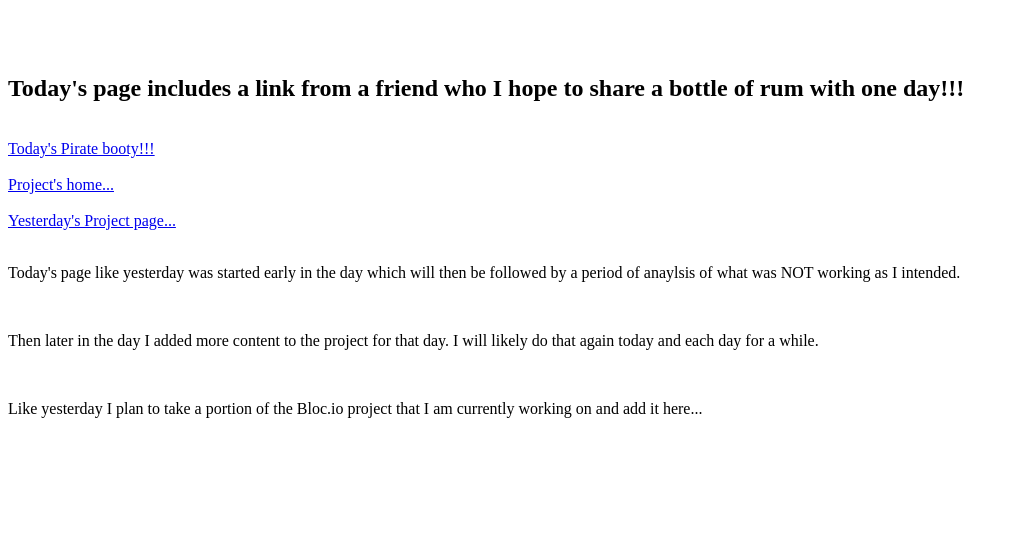
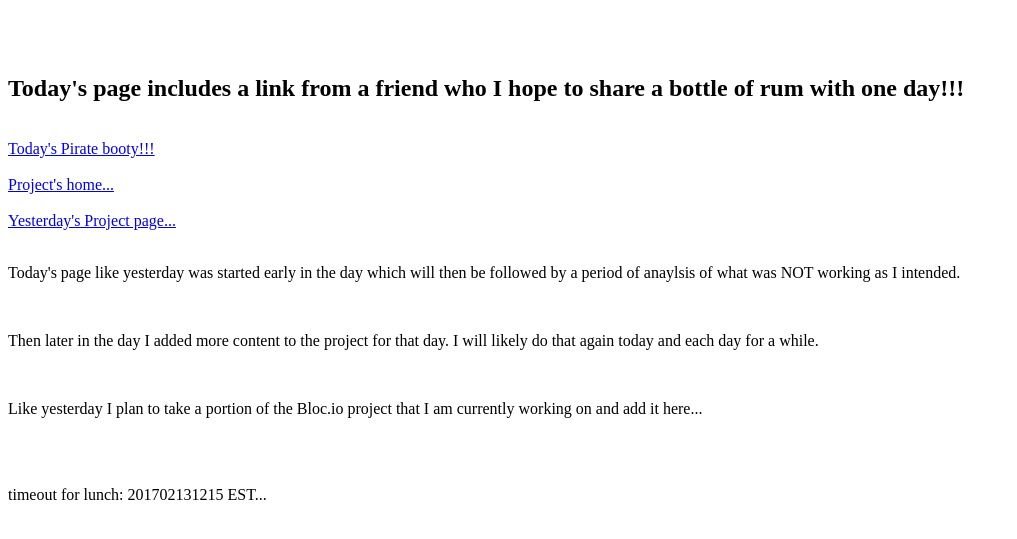
Before and after one commit to Mannion-us/one-a-day-on-github, a plain HTML site: page 20170213/20170213-index.html in a window 1280 px wide. Shown: the part 61-600 px from the top of the page, without its empty margins (0-1017 px from the left). Drawn offline with Linux system fonts and the light colour scheme.

Commit message:
timeout for lunch: 201702131215...

```diff
--- a/20170213/20170213-index.html
+++ b/20170213/20170213-index.html
@@ -28,6 +28,6 @@
 		that I am currently working on and add it here...</p>
 		<br>
 		<br>
-
+		<p>timeout for lunch:  201702131215 EST...
 	</body>
 </html>
```
